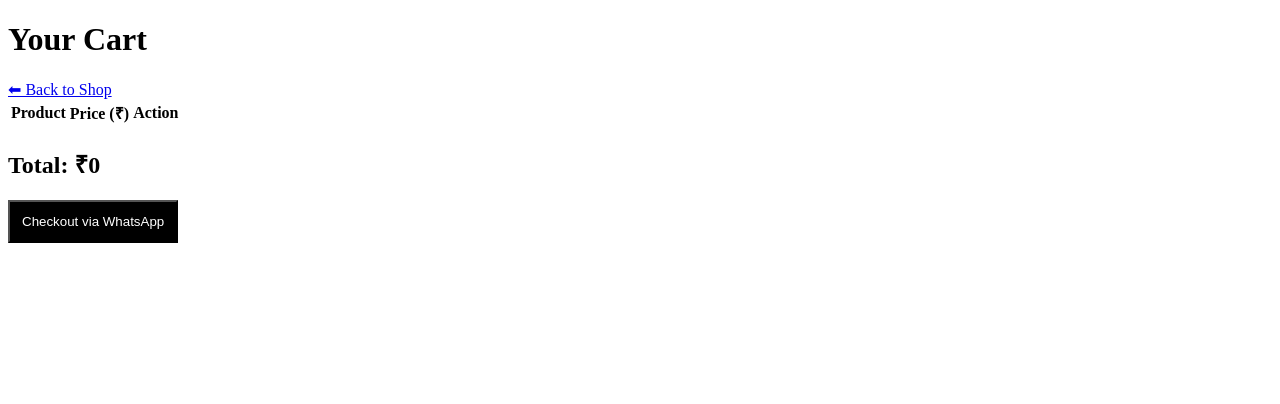
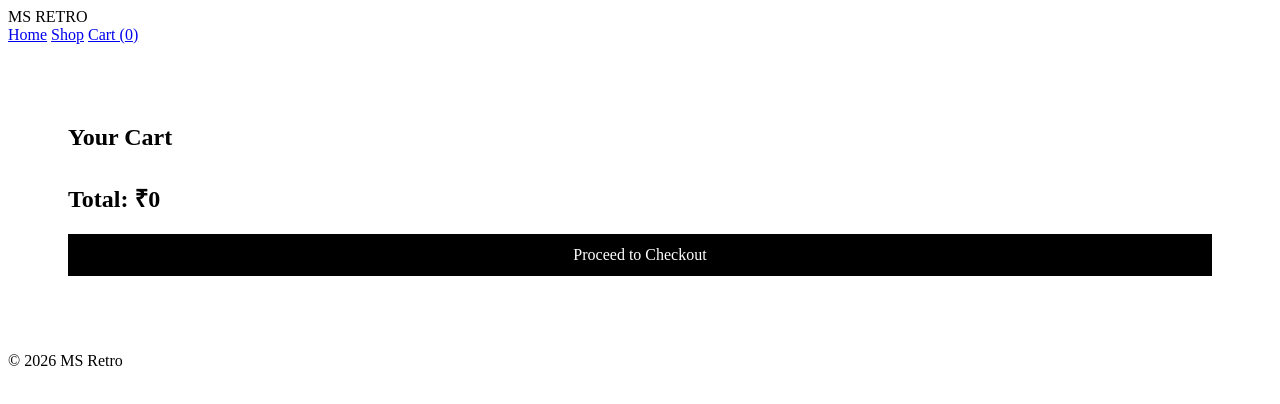
Before and after one commit to sscMock/retro, a plain HTML site: page cart.html in a window 1280 px wide. Drawn offline with Linux system fonts and the light colour scheme; files that its build step writes are made by us from their sources.

Commit message:
Update cart.html

```diff
--- a/cart.html
+++ b/cart.html
@@ -2,34 +2,44 @@
 <html lang="en">
 <head>
   <meta charset="UTF-8">
+  <title>Cart | MS Retro</title>
   <meta name="viewport" content="width=device-width, initial-scale=1.0">
-  <title>Your Cart</title>
-  <link rel="stylesheet" href="style.css">
+
+  <!-- CSS (IMPORTANT PATH) -->
+  <link rel="stylesheet" href="./css/style.css">
 </head>
 <body>
 
-<header>
-  <h1>Your Cart</h1>
-  <a href="index.html" class="cart-link">⬅ Back to Shop</a>
+<header class="header">
+  <div class="logo">MS RETRO</div>
+  <nav>
+    <a href="index.html">Home</a>
+    <a href="products.html">Shop</a>
+    <a href="#" onclick="toggleCart()">Cart (<span id="cart-count">0</span>)</a>
+  </nav>
 </header>
 
-<section class="cart-container">
-  <table>
-    <thead>
-      <tr>
-        <th>Product</th>
-        <th>Price (₹)</th>
-        <th>Action</th>
-      </tr>
-    </thead>
-    <tbody id="cart-items"></tbody>
-  </table>
+<section style="padding:60px;">
+  <h1>Your Cart</h1>
 
-  <h2 id="total-price">Total: ₹0</h2>
+  <div id="cart-items" style="margin-top:30px;"></div>
 
-  <button class="checkout-btn" onclick="checkout()">Checkout via WhatsApp</button>
+  <h2 style="margin-top:20px;">
+    Total: ₹<span id="cart-total">0</span>
+  </h2>
+
+  <a href="checkout.html" class="checkout-btn" style="margin-top:20px;">
+    Proceed to Checkout
+  </a>
 </section>
 
-<script src="script.js"></script>
+<footer class="footer">
+  <p>© 2026 MS Retro</p>
+</footer>
+
+<!-- JS (IMPORTANT PATHS) -->
+<script src="./js/data.js"></script>
+<script src="./js/cart.js"></script>
+
 </body>
 </html>
```
